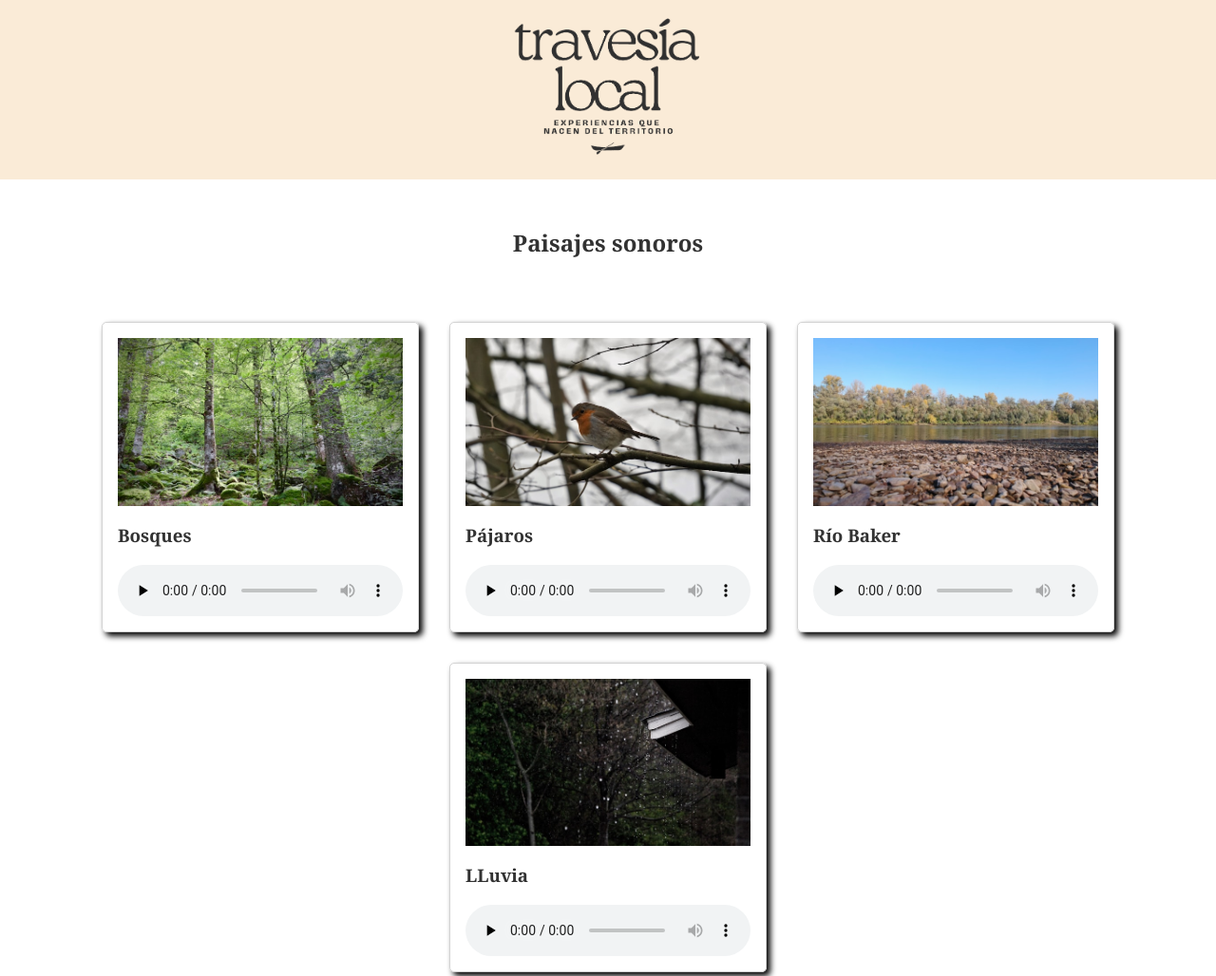
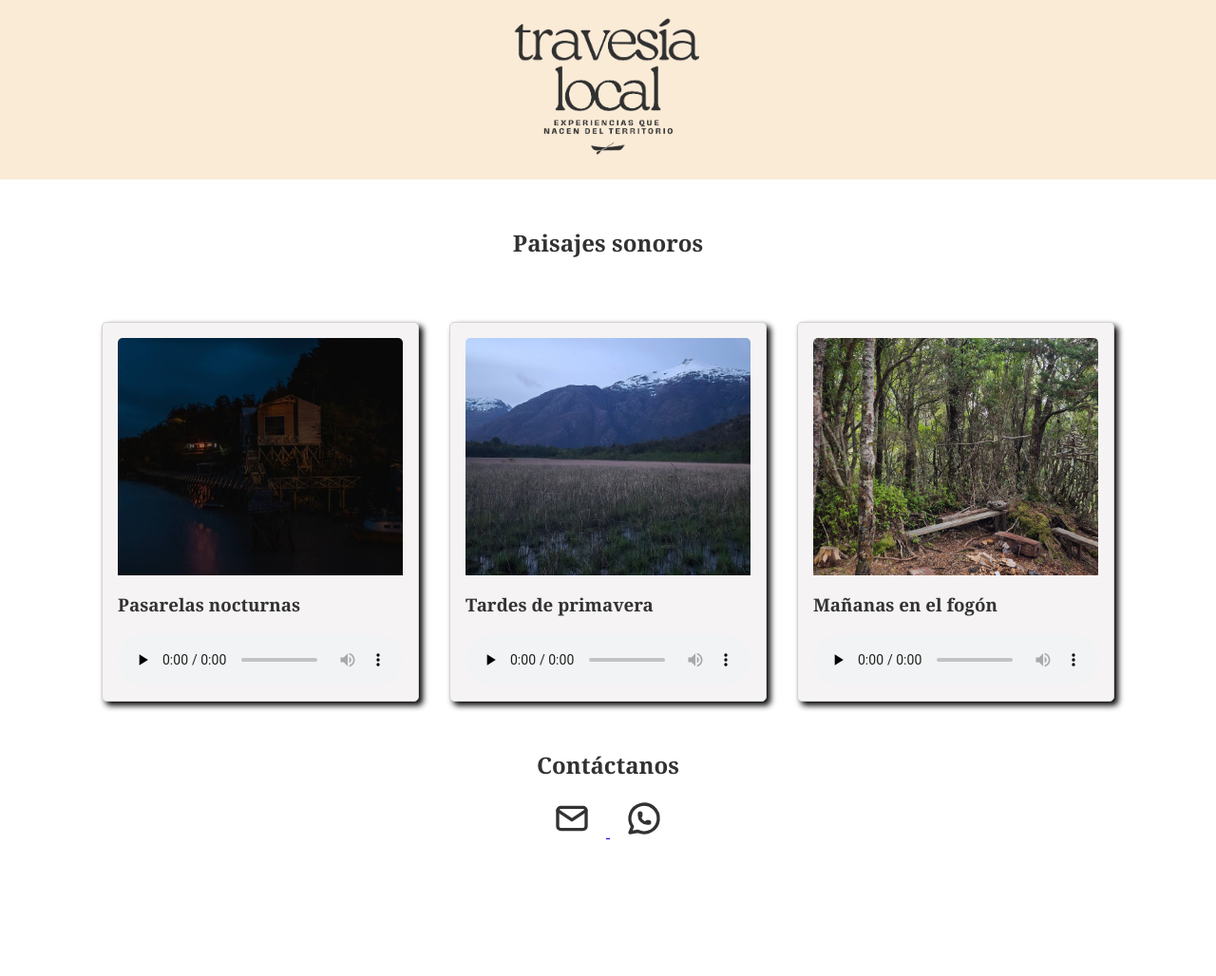
Before and after one commit to RamirezJM/Travesia_Local, a plain HTML site: page paisajes-sonoros.html in a window 1280 px wide. Shown: the top 1028 px of the page at 95% size. After the commit the page ends 921 px from the top, so only its background shows below. Drawn offline with Linux system fonts and the light colour scheme.

Commit message:
agregar nuevos sonidos e imágenes

```diff
--- a/assets/css/styles.css
+++ b/assets/css/styles.css
@@ -56,6 +56,8 @@ p{
 
 /*==========================*/
 
+
+
 .paisajes__title{
   margin: 2em auto;
   text-align: center;
@@ -80,14 +82,17 @@ p{
   display: flex;
   flex-direction: column;
   gap: 1em;
+  background-color: rgb(245, 243, 243);
 }
 .card:hover{
   transform: scale(1.05);
 }
 .card__image{
   width: 100%;
-  aspect-ratio: 1.7/1;
+  aspect-ratio: 1.2/1;
   object-fit: cover;
+  border-top-left-radius: 5px;
+  border-top-right-radius: 5px;
 }
 
 .contacto__paisajes{
--- a/paisajes-sonoros.html
+++ b/paisajes-sonoros.html
@@ -12,31 +12,27 @@
   </header>
 
 
-  <main>
+  <main class="sonoros-container">
 
   <h2 class="paisajes__title">Paisajes sonoros</h2>
   <section class="container">
 
     <article class="card">
-      <img src="assets/images/bosque.jpg" alt="bosque" class="card__image">
-      <h3 class="car__title">Bosques</h3>
-      <audio src="assets/sonidos/bosque.mp3" preload="none" controls></audio>
+      <img src="assets/images/pasarelas.jpeg" alt="pasarelas de Caleta Tortel" class="card__image">
+      <h3 class="car__title">Pasarelas nocturnas</h3>
+      <audio src="assets/sonidos/pasarelas.mp3" preload="none" controls></audio>
     </article>
     <article class="card">
-      <img src="assets/images/pajaro.jpg" alt="pajaro" class="card__image">
-      <h3 class="car__title">Pájaros</h3>
-      <audio src="assets/sonidos/pajaro.mp3" preload="none" controls></audio>
+      <img src="assets/images/ranas.jpg" alt="rana" class="card__image">
+      <h3 class="car__title">Tardes de primavera</h3>
+      <audio src="assets/sonidos/ranas.mp3" preload="none" controls></audio>
     </article>
     <article class="card">
-      <img src="assets/images/rio.jpg" alt="rio" class="card__image">
-      <h3 class="car__title">Río Baker</h3>
-      <audio src="assets/sonidos/pajaro.mp3" preload="none" controls></audio>
+      <img src="assets/images/pajaros.jpg" alt="pájaro" class="card__image">
+      <h3 class="car__title">Mañanas en el fogón</h3>
+      <audio src="assets/sonidos/aves.mp3" preload="none" controls></audio>
     </article>
-    <article class="card">
-      <img src="assets/images/lluvia.jpg" alt="lluvia" class="card__image">
-      <h3 class="car__title">LLuvia</h3>
-      <audio src="assets/sonidos/lluvia.mp3" preload="none" controls></audio>
-    </article>
+
   </section>
   <section class="contacto__paisajes">
     <h2>Contáctanos</h2>
```
Also changed, not shown: assets/images/WhatsApp Image 2025-11-21 at 11.01.46.jpeg (added), assets/images/lluvia.jpg (deleted), assets/images/pajaro.jpg (deleted), assets/images/pajaros.jpg (added), assets/images/pasarelas.jpeg (added), assets/images/ranas.jpg (added), assets/images/rio.jpg (deleted), 5 other files.
